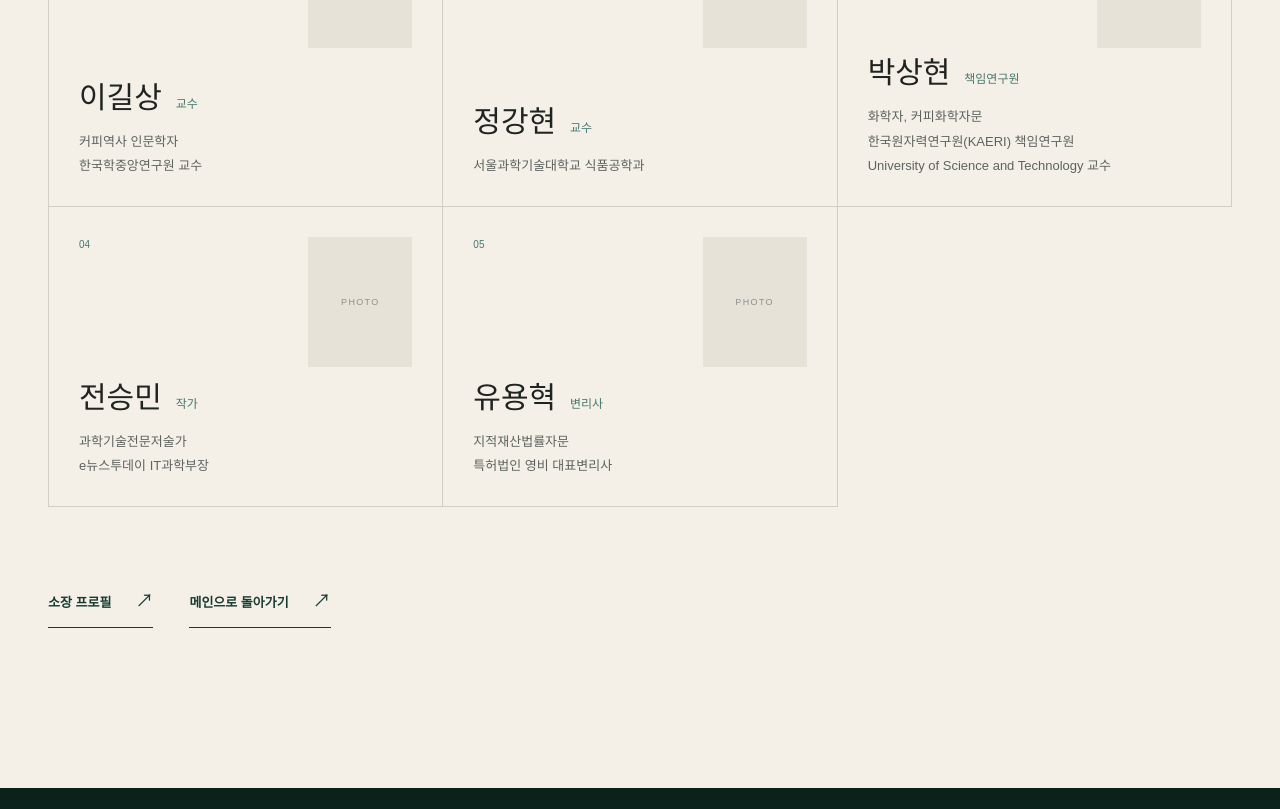
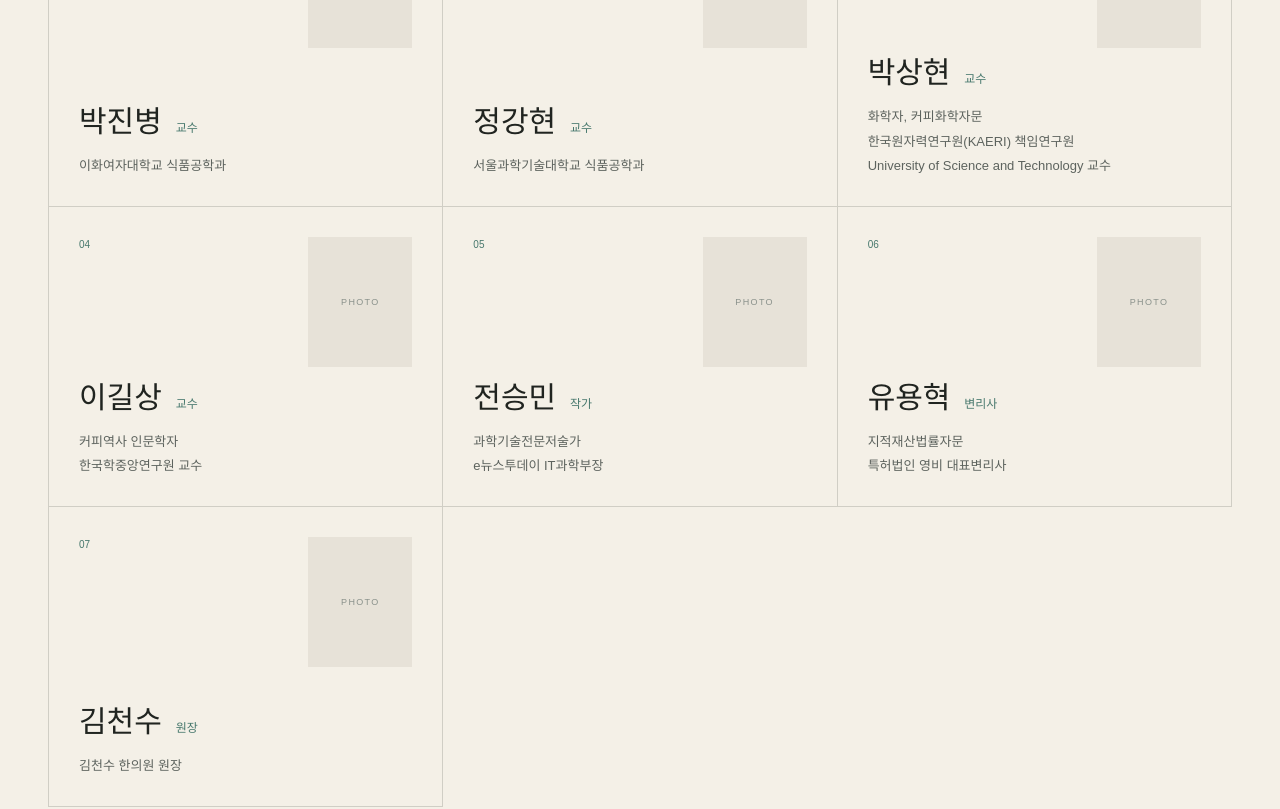
Before and after one commit to robusta-k/nangman-coffee-homepage, a Next.js app: page /advisors in a window 1280 px wide. Shown: the part 620-1429 px from the top of the page. Built offline with nearby package versions, Linux system fonts and the light colour scheme.

Commit message:
자문위원 수정

```diff
--- a/content/people.ts
+++ b/content/people.ts
@@ -19,12 +19,9 @@ export const directorProfile = {
  */
 export const advisors = [
   {
-    name: "이길상",
+    name: "박진병",
     title: "교수",
-    details: [
-      "커피역사 인문학자",
-      "한국학중앙연구원 교수",
-    ],
+    details: ["이화여자대학교 식품공학과"],
     image: null,
   },
   {
@@ -33,19 +30,22 @@ export const advisors = [
     details: ["서울과학기술대학교 식품공학과"],
     image: null,
   },
-  // {
-  //   name: "박진병",
-  //   title: "교수",
-  //   details: ["이화여자대학교 식품공학과"],
-  //   image: null,
-  // },
   {
     name: "박상현",
-    title: "책임연구원",
+    title: "교수",
     details: [
       "화학자, 커피화학자문",
       "한국원자력연구원(KAERI) 책임연구원",
       "University of Science and Technology 교수",
+    ],
+    image: null,
+  },
+  {
+    name: "이길상",
+    title: "교수",
+    details: [
+      "커피역사 인문학자",
+      "한국학중앙연구원 교수",
     ],
     image: null,
   },
@@ -67,4 +67,10 @@ export const advisors = [
     ],
     image: null,
   },
+  {
+    name: "김천수",
+    title: "원장",
+    details: ["김천수 한의원 원장"],
+    image: null,
+  },
 ] as const;
```
